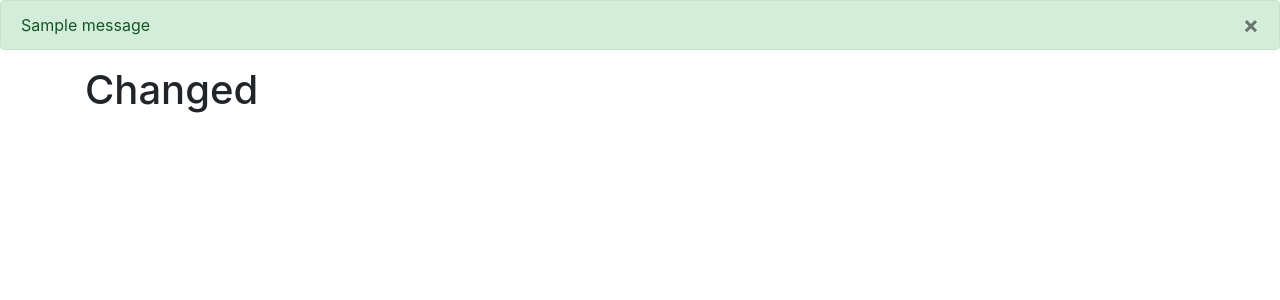
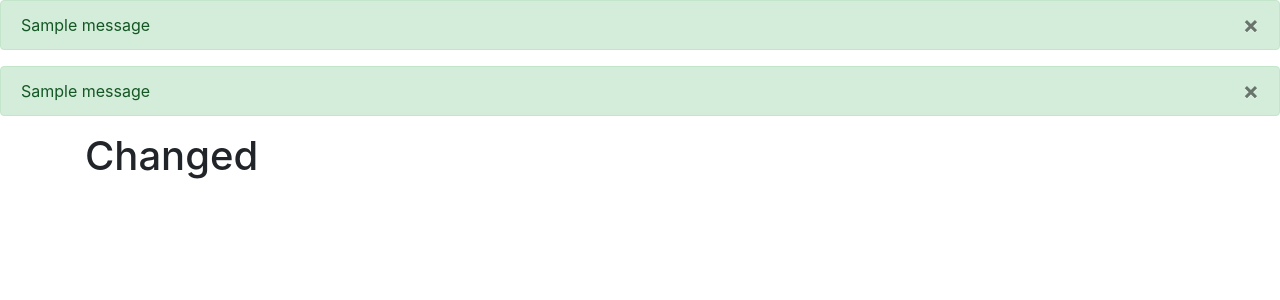
Before and after one commit to Leo-Cockerill/SSD-Mayor-Work, a Flask app: page / in a window 1280 px wide. Shown: the part 56-356 px from the top of the page. Run offline with Flask 3, Linux system fonts and the light colour scheme; one stand-in notice (Sample message) is shown; some libraries are stand-ins or nearby versions.

Commit message:
Set up the base to flash a message. Verify if user details are valid.

```diff
--- a/myproject/templates/base.html
+++ b/myproject/templates/base.html
@@ -37,6 +37,30 @@
         </div>
       </div>
     </nav>
+
+    {% with messages = get_flashed_messages(with_categories=true) %}
+    {% if messages %}
+      {% for category, message in messages %}
+      {% if category == 'error' %}
+      <div class="alert alert-danger alter-dismissable fade show" role="alert">
+        {{ message }}
+        <button type="button" class="close" data-dismiss="alert">
+          <span aria-hidden="true">&times;</span>
+        </button>
+      </div>
+      {% else %}
+      <div class="alert alert-success alter-dismissable fade show" role="alert">
+        {{ message }}
+        <button type="button" class="close" data-dismiss="alert">
+          <span aria-hidden="true">&times;</span>
+        </button>
+      </div>
+      {% endif %}
+      {% endfor %}
+    {% endif %}
+    {% endwith %}
+
+
 
     {% with messages = get_flashed_messages(with_categories=true) %} {% if
     messages %} {% for category, message in messages %} {% if category ==
```
Also changed, not shown: myproject/auth.py (+6 -6 lines).
